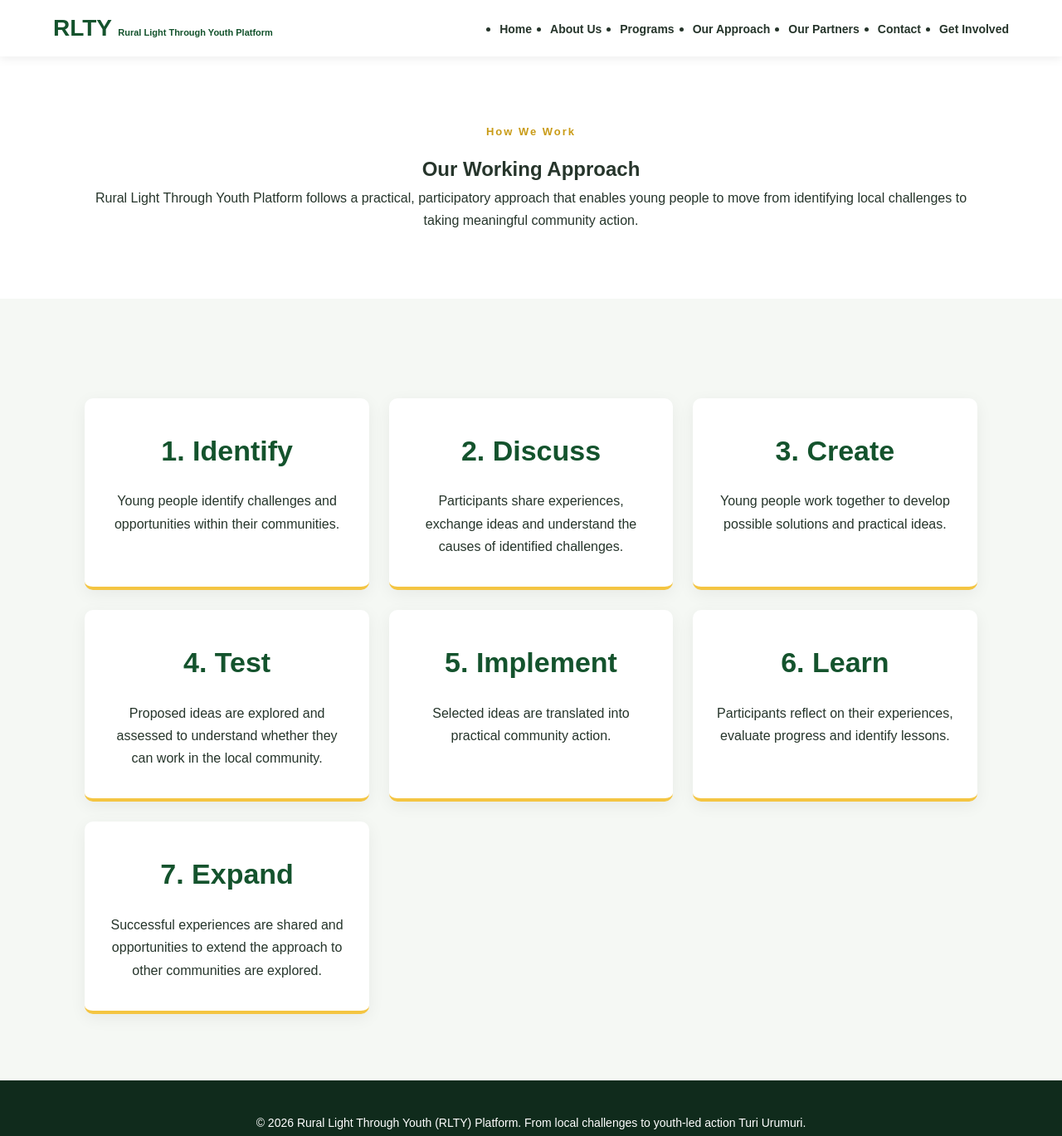
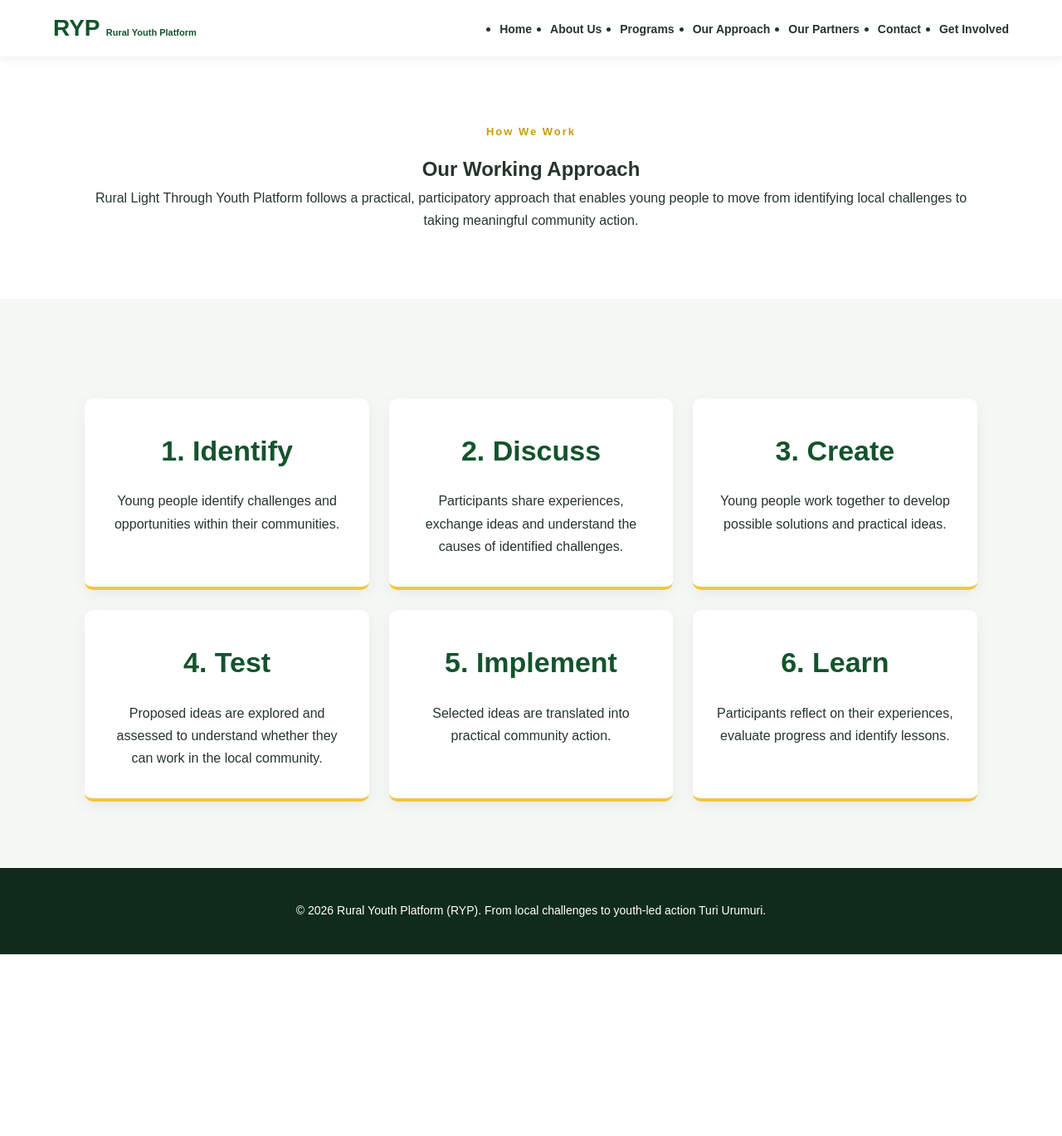
Before and after one commit to Abdiel137/platform, a plain HTML site: page approach.html in a window 1280 px wide. Shown: the whole page at 83% size. After the commit the page ends 1150 px from the top, so only its background shows below. Drawn offline with Linux system fonts and the light colour scheme.

Commit message:
Update title and branding in approach.html

```diff
--- a/approach.html
+++ b/approach.html
@@ -4,7 +4,7 @@
 <head>
   <meta charset="UTF-8">
   <meta name="viewport" content="width=device-width, initial-scale=1.0">
-  <title>Our Approach | Rural Light Through Youth Platform</title>
+  <title>Our Approach | Rural Youth Platform</title>
   <link rel="stylesheet" href="css/style.css">
 </head>
 <body>
@@ -13,8 +13,8 @@
     <nav class="navbar">
       <a href="index.html" class="logo">
         <span>
-          <strong>RLTY</strong>
-          <small>Rural Light Through Youth Platform</small>
+          <strong>RYP</strong>
+          <small>Rural Youth Platform</small>
         </span>
       </a>
 
@@ -91,21 +91,13 @@
           </p>
         </article>
 
-        <article class="focus-card">
-          <h2>7. Expand</h2>
-          <p>
-            Successful experiences are shared and opportunities to extend
-            the approach to other communities are explored.
-          </p>
-        </article>
-
       </div>
     </section>
   </main>
 
   <footer>
     <p>
-      &copy; 2026 Rural Light Through Youth (RLTY) Platform.
+      &copy; 2026 Rural Youth Platform (RYP).
       From local challenges to youth-led action Turi Urumuri.
     </p>
   </footer>
```
